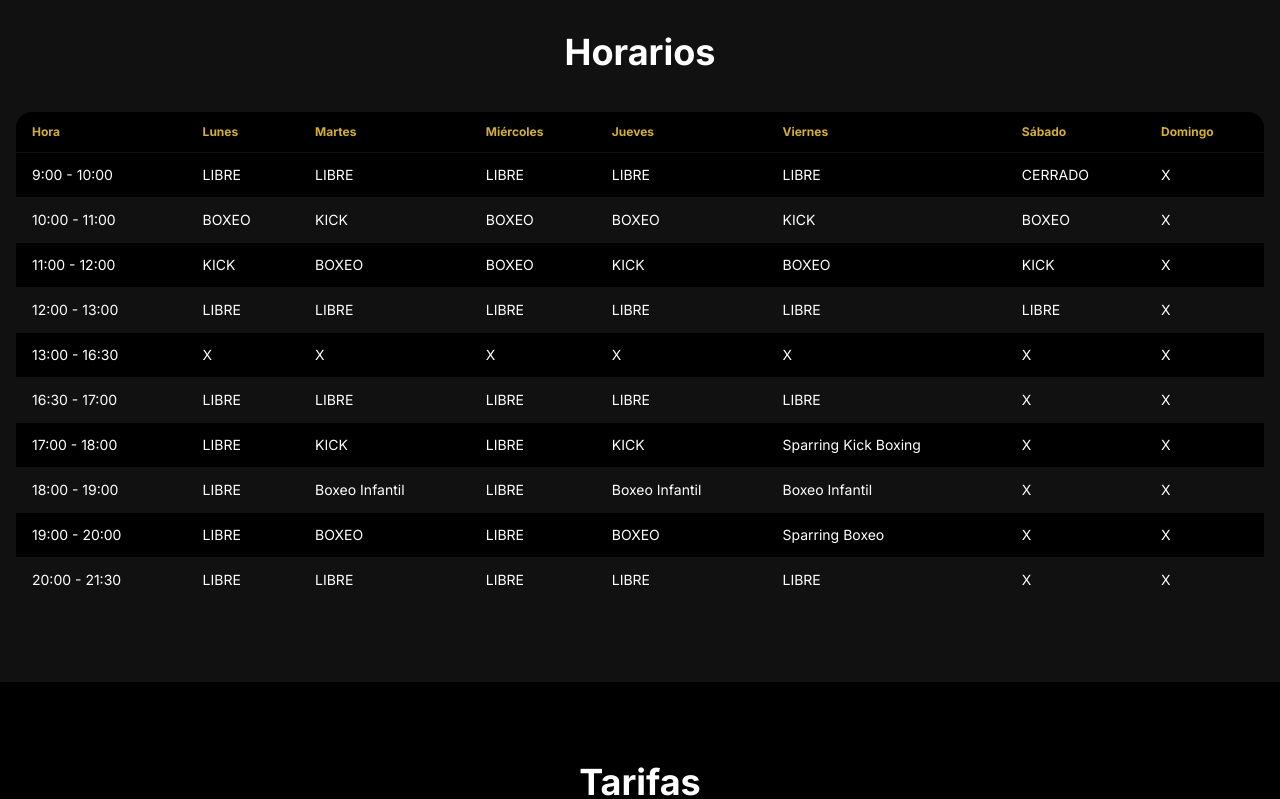
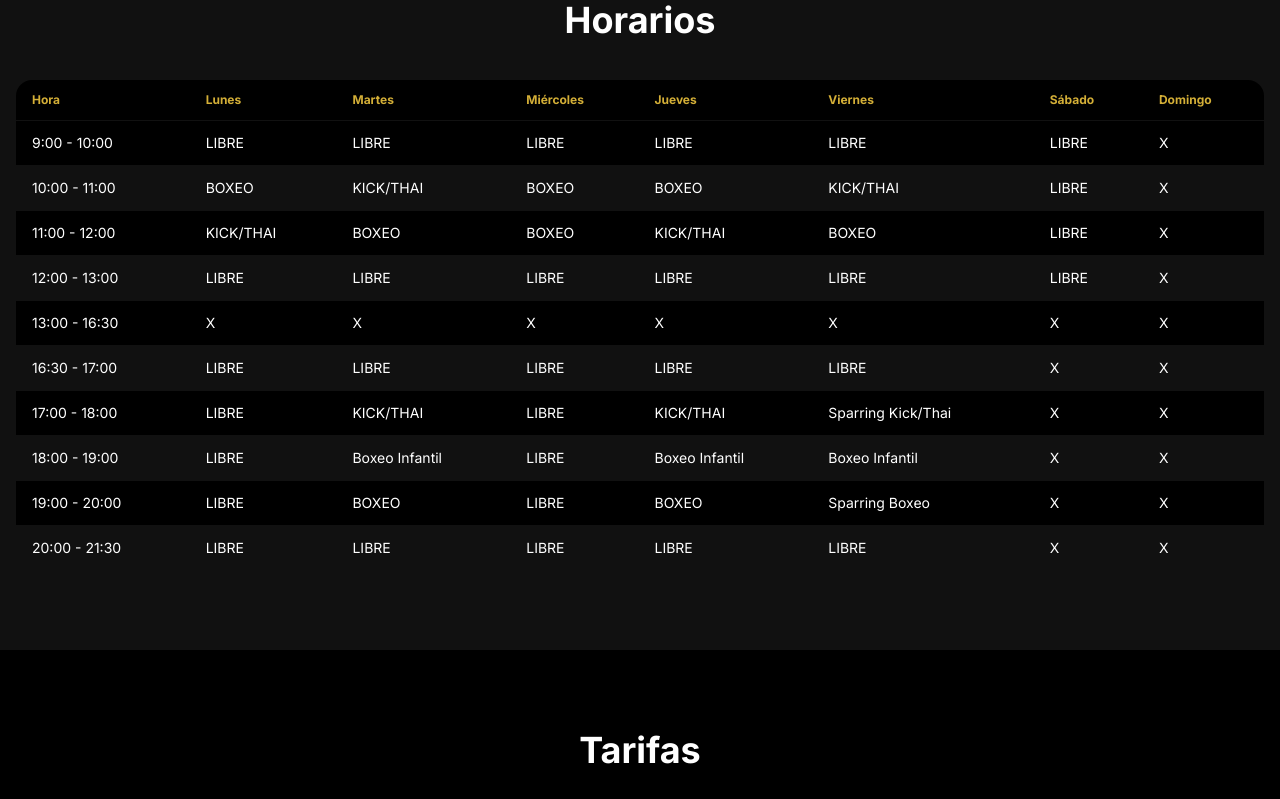
Before and after one commit to Ikerlopez13/gym_clandesyn, a Next.js app: page / in a window 1280 px wide. Shown: the part 1760-2559 px from the top of the page. Built offline with nearby package versions, Linux system fonts and the light colour scheme.

Commit message:
Actualización completa: TikTok añadido, Kick/Thai actualizado, horarios sábado, matrículas 35€, requisitos actualizados, mapa corregido, Facebook eliminado

```diff
--- a/src/app/layout.tsx
+++ b/src/app/layout.tsx
@@ -59,8 +59,7 @@ export default function RootLayout({
           <div>
             <div className="grid grid-flow-col gap-4">
               <a href="https://www.instagram.com/clandestinboxinggym/" target="_blank" rel="noopener noreferrer" className="link link-hover">@clandestinboxinggym</a>
-              <a href="#" className="link link-hover">Facebook</a>
-              <a href="#" className="link link-hover">WhatsApp</a>
+              <a href="https://wa.me/34644604715" target="_blank" rel="noopener noreferrer" className="link link-hover">WhatsApp</a>
             </div>
           </div>
         </footer>
--- a/src/app/page.tsx
+++ b/src/app/page.tsx
@@ -24,7 +24,7 @@ export default function Home() {
         </div>
 
         {/* Content */}
-        <div className="relative z-10 container mx-auto px-4 h-[calc(100vh-4rem)] flex flex-col justify-center items-center text-center mt-40 md:mt-72">
+        <div className="relative z-10 container mx-auto px-4 h-[calc(100vh-6rem)] flex flex-col justify-center items-center text-center mt-40 md:mt-72">
           <h1 className="text-4xl md:text-6xl font-extrabold text-accent mb-4 drop-shadow-lg">Próxima apertura</h1>
           <p className="text-xl md:text-2xl max-w-3xl mx-auto mb-12 text-accent/90 leading-relaxed">
             Tu centro de entrenamiento especializado en artes marciales y deportes de contacto.
@@ -133,27 +133,27 @@ export default function Home() {
                   <td>LIBRE</td>
                   <td>LIBRE</td>
                   <td>LIBRE</td>
-                  <td>CERRADO</td>
+                  <td>LIBRE</td>
                   <td>X</td>
                 </tr>
                 <tr>
                   <td>10:00 - 11:00</td>
                   <td>BOXEO</td>
-                  <td>KICK</td>
+                  <td>KICK/THAI</td>
                   <td>BOXEO</td>
                   <td>BOXEO</td>
-                  <td>KICK</td>
-                  <td>BOXEO</td>
+                  <td>KICK/THAI</td>
+                  <td>LIBRE</td>
                   <td>X</td>
                 </tr>
                 <tr>
                   <td>11:00 - 12:00</td>
-                  <td>KICK</td>
+                  <td>KICK/THAI</td>
                   <td>BOXEO</td>
                   <td>BOXEO</td>
-                  <td>KICK</td>
+                  <td>KICK/THAI</td>
                   <td>BOXEO</td>
-                  <td>KICK</td>
+                  <td>LIBRE</td>
                   <td>X</td>
                 </tr>
                 <tr>
@@ -189,10 +189,10 @@ export default function Home() {
                 <tr>
                   <td>17:00 - 18:00</td>
                   <td>LIBRE</td>
-                  <td>KICK</td>
+                  <td>KICK/THAI</td>
                   <td>LIBRE</td>
-                  <td>KICK</td>
-                  <td>Sparring Kick Boxing</td>
+                  <td>KICK/THAI</td>
+                  <td>Sparring Kick/Thai</td>
                   <td>X</td>
                   <td>X</td>
                 </tr>
@@ -328,7 +328,7 @@ export default function Home() {
                 image: "/images/multimedia.normal.b1de342b14649c48.bm9ybWFsLndlYnA=.webp"
               },
               {
-                title: "Kick Boxing",
+                title: "Kick/Thai",
                 description: "Combina técnicas de boxeo con patadas potentes. Mejora tu coordinación y aprende un sistema completo de combate de pie.",
                 image: "/images/kick-boxing-barcelona-gimnasio.jpg"
               },
@@ -342,8 +342,8 @@ export default function Home() {
                 description: "Sesiones de práctica real supervisada para poner a prueba tus habilidades en un ambiente seguro y controlado."
               },
               {
-                title: "Sparring Kick Boxing",
-                description: "Practica tus técnicas de kick boxing en combates reales supervisados. Para alumnos con experiencia."
+                title: "Sparring Kick/Thai",
+                description: "Practica tus técnicas de kick/Thai en combates reales supervisados. Para alumnos con experiencia."
               },
               {
                 title: "Entrenamiento Libre",
@@ -388,8 +388,8 @@ export default function Home() {
                     <p>Barcelona, Carrer Emili Roca 19</p>
                   </div>
                   <div className="flex items-center gap-3">
-                    <svg className="w-6 h-6 text-primary" fill="none" stroke="currentColor" viewBox="0 0 24 24">
-                      <path strokeLinecap="round" strokeLinejoin="round" strokeWidth="2" d="M3 5a2 2 0 012-2h3.28a1 1 0 01.948.684l1.498 4.493a1 1 0 01-.502 1.21l-2.257 1.13a11.042 11.042 0 005.516 5.516l1.13-2.257a1 1 0 011.21-.502l4.493 1.498a1 1 0 01.684.949V19a2 2 0 01-2 2h-1C9.716 21 3 14.284 3 6V5z"/>
+                    <svg className="w-6 h-6 text-primary" fill="currentColor" viewBox="0 0 24 24">
+                      <path d="M.057 24l1.687-6.163c-1.041-1.804-1.588-3.849-1.587-5.946.003-6.556 5.338-11.891 11.893-11.891 3.181.001 6.167 1.24 8.413 3.488 2.245 2.248 3.481 5.236 3.48 8.414-.003 6.557-5.338 11.892-11.893 11.892-1.99-.001-3.951-.5-5.688-1.448l-6.305 1.654zm6.597-3.807c1.676.995 3.276 1.591 5.392 1.592 5.448 0 9.886-4.434 9.889-9.885.002-5.462-4.415-9.89-9.881-9.892-5.452 0-9.887 4.434-9.889 9.884-.001 2.225.651 3.891 1.746 5.634l-.999 3.648 3.742-.981zm11.387-5.464c-.074-.124-.272-.198-.57-.347-.297-.149-1.758-.868-2.031-.967-.272-.099-.47-.149-.669.149-.198.297-.768.967-.941 1.165-.173.198-.347.223-.644.074-.297-.149-1.255-.462-2.39-1.475-.883-.788-1.48-1.761-1.653-2.059-.173-.297-.018-.458.13-.606.134-.133.297-.347.446-.521.151-.172.2-.296.3-.495.099-.198.05-.372-.025-.521-.075-.148-.669-1.611-.916-2.206-.242-.579-.487-.501-.669-.51l-.57-.01c-.198 0-.52.074-.792.372s-1.04 1.016-1.04 2.479 1.065 2.876 1.213 3.074c.149.198 2.095 3.2 5.076 4.487.709.306 1.263.489 1.694.626.712.226 1.36.194 1.872.118.571-.085 1.758-.719 2.006-1.413.248-.695.248-1.29.173-1.414z"/>
                     </svg>
                     <p>644604715</p>
                   </div>
@@ -413,8 +413,9 @@ export default function Home() {
                   <p><strong>Sábados:</strong> 10:00 - 13:00</p>
                   <p><strong>Domingos:</strong> Cerrado</p>
                 </div>
-                <div className="mt-4">
-                  <a href="https://www.instagram.com/clandestinboxinggym/" target="_blank" rel="noopener noreferrer" className="text-primary font-semibold hover:underline">Instagram: @clandestinboxinggym</a>
+                <div className="mt-4 space-y-2">
+                  <a href="https://www.instagram.com/clandestinboxinggym/" target="_blank" rel="noopener noreferrer" className="text-primary font-semibold hover:underline block">Instagram: @clandestinboxinggym</a>
+                  <a href="https://www.tiktok.com/@clandestinboxinggym" target="_blank" rel="noopener noreferrer" className="text-primary font-semibold hover:underline block">TikTok: @clandestinboxinggym</a>
                 </div>
                 <div className="mt-6">
                   <p className="font-semibold">Síguenos en redes sociales:</p>
@@ -422,6 +423,11 @@ export default function Home() {
                     <a href="https://www.instagram.com/clandestinboxinggym/" target="_blank" rel="noopener noreferrer" className="btn btn-circle btn-outline">
                       <svg className="w-5 h-5" fill="currentColor" viewBox="0 0 24 24">
                         <path d="M12 2.163c3.204 0 3.584.012 4.85.07 3.252.148 4.771 1.691 4.919 4.919.058 1.265.069 1.645.069 4.849 0 3.205-.012 3.584-.069 4.849-.149 3.225-1.664 4.771-4.919 4.919-1.266.058-1.644.07-4.85.07-3.204 0-3.584-.012-4.849-.07-3.26-.149-4.771-1.699-4.919-4.92-.058-1.265-.07-1.644-.07-4.849 0-3.204.013-3.583.07-4.849.149-3.227 1.664-4.771 4.919-4.919 1.266-.057 1.645-.069 4.849-.069zm0-2.163c-3.259 0-3.667.014-4.947.072-4.358.2-6.78 2.618-6.98 6.98-.059 1.281-.073 1.689-.073 4.948 0 3.259.014 3.668.072 4.948.2 4.358 2.618 6.78 6.98 6.98 1.281.058 1.689.072 4.948.072 3.259 0 3.668-.014 4.948-.072 4.354-.2 6.782-2.618 6.979-6.98.059-1.28.073-1.689.073-4.948 0-3.259-.014-3.667-.072-4.947-.196-4.354-2.617-6.78-6.979-6.98-1.281-.059-1.69-.073-4.949-.073zm0 5.838c-3.403 0-6.162 2.759-6.162 6.162s2.759 6.163 6.162 6.163 6.162-2.759 6.162-6.163c0-3.403-2.759-6.162-6.162-6.162zm0 10.162c-2.209 0-4-1.79-4-4 0-2.209 1.791-4 4-4s4 1.791 4 4c0 2.21-1.791 4-4 4zm6.406-11.845c-.796 0-1.441.645-1.441 1.44s.645 1.44 1.441 1.44c.795 0 1.439-.645 1.439-1.44s-.644-1.44-1.439-1.44z"/>
+                      </svg>
+                    </a>
+                    <a href="https://www.tiktok.com/@clandestinboxinggym" target="_blank" rel="noopener noreferrer" className="btn btn-circle btn-outline">
+                      <svg className="w-5 h-5" fill="currentColor" viewBox="0 0 24 24">
+                        <path d="M19.59 6.69a4.83 4.83 0 0 1-3.77-4.25V2h-3.45v13.67a2.89 2.89 0 0 1-5.2 1.74 2.89 2.89 0 0 1 2.31-4.64 2.93 2.93 0 0 1 .88.13V9.4a6.84 6.84 0 0 0-1-.05A6.33 6.33 0 0 0 5 20.1a6.34 6.34 0 0 0 10.86-4.43v-7a8.16 8.16 0 0 0 4.77 1.52v-3.4a4.85 4.85 0 0 1-1-.1z"/>
                       </svg>
                     </a>
                     <a href="https://wa.me/34644604715" target="_blank" rel="noopener noreferrer" className="btn btn-circle btn-outline">
@@ -434,6 +440,31 @@ export default function Home() {
               </div>
             </div>
           </div>
+
+          {/* Google Maps */}
+          <div className="mt-12 max-w-4xl mx-auto">
+            <h3 className="text-2xl font-bold text-center mb-6">Ubicación</h3>
+            <div className="card bg-base-200 shadow-xl">
+              <div className="card-body">
+                <p className="text-center mb-4">
+                  <strong>Carrer Emili Roca 19, Barcelona</strong><br/>
+                  Entre las paradas de Virrei i Fabra y Puig
+                </p>
+                <div className="w-full h-96 rounded-lg overflow-hidden">
+                  <iframe
+                    src="https://www.google.com/maps?q=Carrer+Emili+Roca+19,+Barcelona&output=embed"
+                    width="100%"
+                    height="100%"
+                    style={{ border: 0 }}
+                    allowFullScreen
+                    loading="lazy"
+                    referrerPolicy="no-referrer-when-downgrade"
+                    title="Ubicación de Clandestin Gym - Carrer Emili Roca 19, Barcelona"
+                  ></iframe>
+                </div>
+              </div>
+            </div>
+          </div>
         </div>
       </section>
     </>
--- a/src/app/requisitos/page.tsx
+++ b/src/app/requisitos/page.tsx
@@ -116,10 +116,17 @@ export default function RequirementsPage() {
                         <li>Comunica al instructor si tienes alguna lesión o condición especial</li>
                         <li>¡Mantén una actitud positiva y disfruta de la experiencia!</li>
                       </ul>
+                      <div className="mt-4 p-4 bg-warning/20 rounded-lg border-l-4 border-warning">
+                        <p className="font-semibold text-warning">⚠️ Importante:</p>
+                        <p className="text-sm">No se presta material. Hay que venir con todo preparado.</p>
+                      </div>
                     </div>
                   </li>
                 </ul>
-                <div className="card-actions justify-end mt-6">
+                <div className="card-actions justify-between mt-6">
+                  <a href="https://homo.cat/guantes-de-boxeo-equipaciones-material-de-entreno-y-protecciones-de-artes-marciales/" target="_blank" rel="noopener noreferrer" className="btn btn-secondary">
+                    🛒 Comprar Material
+                  </a>
                   <a href="mailto:clandestingym@gmail.com" className="btn btn-primary">
                     Consultar Dudas
                   </a>
```
Also changed, not shown: src/components/Navbar.tsx (indentation only).
